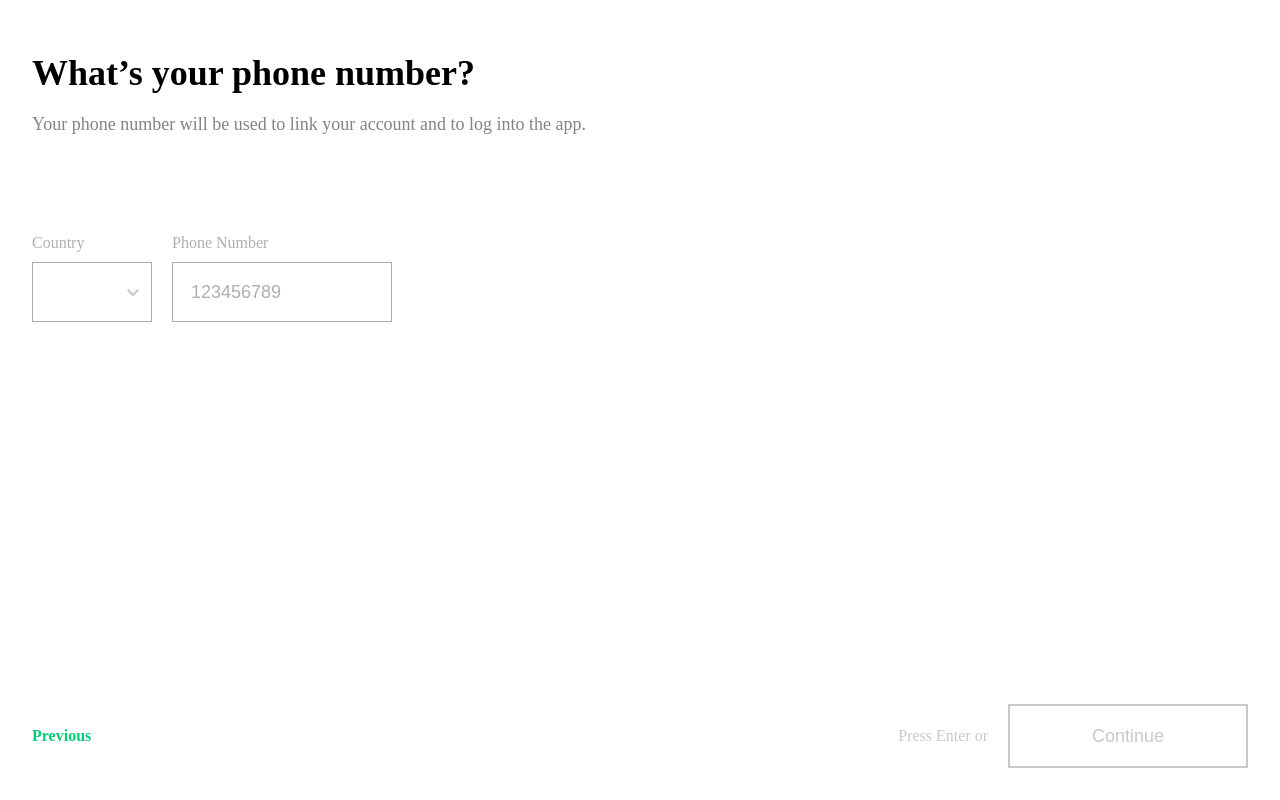
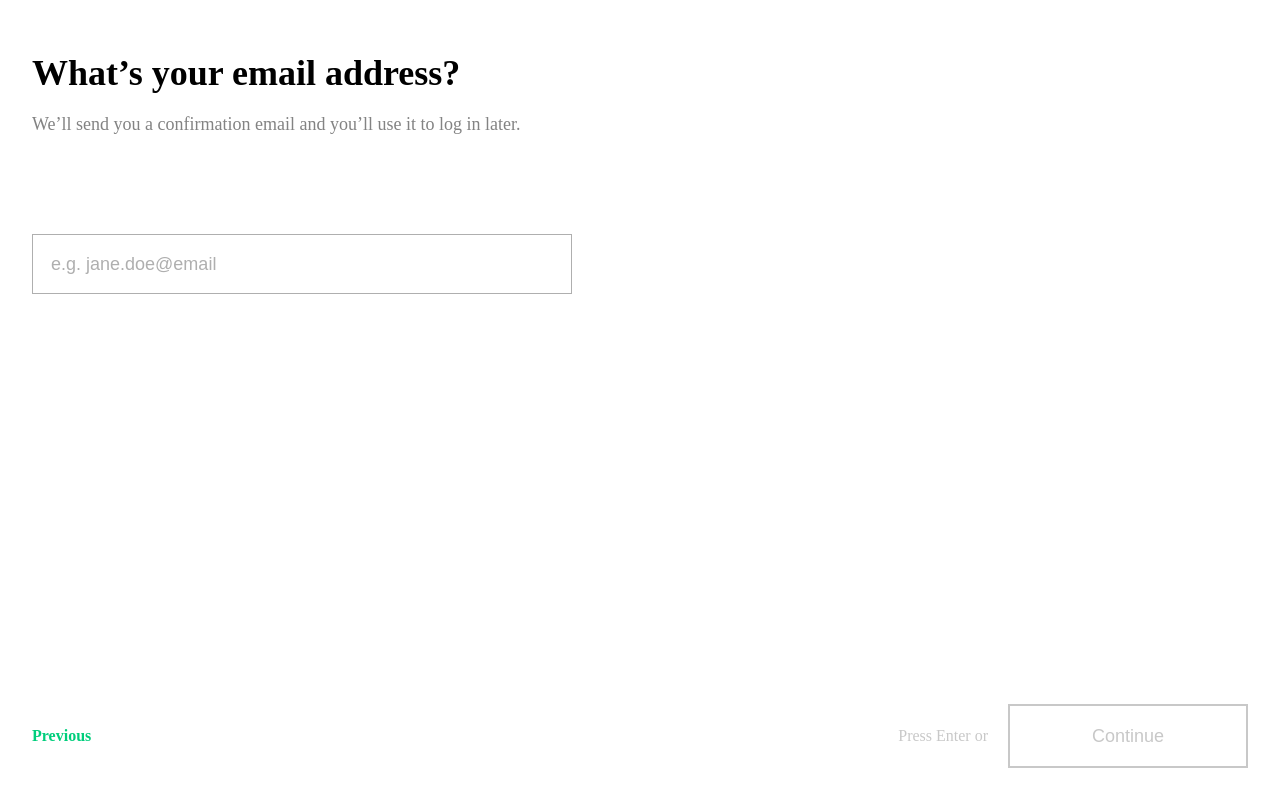
Before and after one commit to voxivoid/iban-wallet-challenge, a Next.js app: page /profile in a window 1280 px wide. Built offline with nearby package versions, Linux system fonts and the light colour scheme; a web font is replaced by a local one.

Commit message:
feat: installed redux. saving data in the store

```diff
--- a/components/Button.jsx
+++ b/components/Button.jsx
@@ -24,15 +24,10 @@ const CustomButton = styled.button`
 `;
 
 export default function Button(props) {
-  const { text, disabled } = props;
-  return <CustomButton type="button" disabled={disabled}>{ text }</CustomButton>;
+  const { text } = props;
+  return <CustomButton type="button" {...props}>{ text }</CustomButton>;
 }
 
 Button.propTypes = {
   text: PropTypes.string.isRequired,
-  disabled: PropTypes.bool,
 };
-
-Button.defaultProps = {
-  disabled: false,
-};
--- a/components/FormEmail.jsx
+++ b/components/FormEmail.jsx
@@ -11,40 +11,47 @@ const CustomInput = styled(Input)`
 `;
 
 export default class FormEmail extends React.Component {
-  constructor(props) {
-    super(props);
-
-    this.state = {
-      email: "",
-    };
+  onChangeEmail = (event) => {
+    this.setFormModel({ email: event.target.value });
   }
 
-  onChangeEmail = (event) => {
-    this.setState({ email: event.target.value }, this.validateForm);
+  setFormModel(newState) {
+    const { model, setFormModel } = this.props;
+
+    setFormModel(Object.assign({}, model, newState), this.validate);
   }
 
   isEmailValid = () => {
-    const { email } = this.state;
-    return emailValidator.validate(email);
+    const { model } = this.props;
+    return emailValidator.validate(model.email);
   }
 
-
-  validateForm = () => {
-    const { setFormValidState } = this.props;
-    setFormValidState(this.isEmailValid());
-  }
+  validate = () => this.isEmailValid()
 
   render() {
-    const { email } = this.state;
+    const { model } = this.props;
 
     return (
       <Form title="What’s your email address?" subTitle="We’ll send you a confirmation email and you’ll use it to log in later.">
-        <CustomInput type="text" placeholder="e.g. jane.doe@email" value={email} onChange={this.onChangeEmail} isValid={this.isEmailValid()} />
+        <CustomInput
+          type="text"
+          placeholder="e.g. jane.doe@email"
+          value={model.email}
+          onChange={this.onChangeEmail}
+          isValid={this.isEmailValid()}
+        />
       </Form>
     );
   }
 }
 
 FormEmail.propTypes = {
-  setFormValidState: PropTypes.func.isRequired,
+  model: PropTypes.shape({
+    email: PropTypes.string.isRequired,
+  }),
+  setFormModel: PropTypes.func.isRequired,
 };
+
+FormEmail.defaultProps = {
+  model: { email: "" },
+};
--- a/components/FormPhoneNumber.jsx
+++ b/components/FormPhoneNumber.jsx
@@ -29,13 +29,11 @@ const CustomSelect = styled(Select)`
   }
 `;
 
-export default class FormEmail extends React.Component {
+export default class FormPhoneNumber extends React.Component {
   constructor(props) {
     super(props);
 
     this.state = {
-      countryCode: null,
-      phoneNumber: "",
       countryCodes: [
         {
           value: "+351",
@@ -50,42 +48,77 @@ export default class FormEmail extends React.Component {
   }
 
   onChangeCountryCode = (countryCode) => {
-    this.setState({ countryCode }, this.validateForm);
+    this.setFormModel({ countryCode });
   }
 
   onChangePhoneNumber = (event) => {
-    this.setState({ phoneNumber: event.target.value }, this.validateForm);
+    this.setFormModel({ phoneNumber: event.target.value });
+  }
+
+  setFormModel(newState) {
+    const { model, setFormModel } = this.props;
+
+    setFormModel(Object.assign({}, model, newState), this.validate);
   }
 
   isPhoneNumberValid = () => {
-    const { phoneNumber } = this.state;
-    return phoneNumber.length === 9;
+    const { model } = this.props;
+    return model.phoneNumber.length >= 9;
   }
 
   isCountryCodeValid = () => {
-    const { countryCode } = this.state;
-    return !!countryCode;
+    const { model } = this.props;
+    return !!model.countryCode.value;
   }
 
-  validateForm = () => {
-    const { setFormValidState } = this.props;
-    setFormValidState(this.isPhoneNumberValid() && this.isCountryCodeValid());
-  }
+  validate = () => this.isPhoneNumberValid() && this.isCountryCodeValid()
 
   render() {
-    const { phoneNumber, countryCode, countryCodes } = this.state;
+    const { model } = this.props;
+    const { countryCodes } = this.state;
 
     return (
       <Form title="What’s your phone number?" subTitle="Your phone number will be used to link your account and to log into the app.">
         <CustomRow>
-          <CustomSelect instanceId="countryCode" label="Country" value={countryCode} options={countryCodes} onChange={this.onChangeCountryCode} isValid={this.isCountryCodeValid()} />
-          <CustomInput label="Phone Number" type="text" placeholder="123456789" value={phoneNumber} onChange={this.onChangePhoneNumber} isValid={this.isPhoneNumberValid()} />
+          <CustomSelect
+            instanceId="countryCode"
+            label="Country"
+            value={model.countryCode}
+            options={countryCodes}
+            onChange={this.onChangeCountryCode}
+            isValid={this.isCountryCodeValid()}
+          />
+          <CustomInput
+            label="Phone Number"
+            type="text"
+            placeholder="123456789"
+            value={model.phoneNumber}
+            onChange={this.onChangePhoneNumber}
+            isValid={this.isPhoneNumberValid()}
+          />
         </CustomRow>
       </Form>
     );
   }
 }
 
-FormEmail.propTypes = {
-  setFormValidState: PropTypes.func.isRequired,
+FormPhoneNumber.propTypes = {
+  model: PropTypes.shape({
+    countryCode: PropTypes.shape({
+      value: PropTypes.string.isRequired,
+      label: PropTypes.string.isRequired,
+    }),
+    phoneNumber: PropTypes.string.isRequired,
+  }),
+  setFormModel: PropTypes.func.isRequired,
 };
+
+FormPhoneNumber.defaultProps = {
+  model: {
+    countryCode: {
+      value: "",
+      label: "",
+    },
+    phoneNumber: "",
+  },
+};
--- a/components/NavigationButtons.jsx
+++ b/components/NavigationButtons.jsx
@@ -50,14 +50,14 @@ const ContinueRow = styled(Row)`
 `;
 
 export default function NavigationButtons(props) {
-  const { continueDisabled } = props;
+  const { continueDisabled, onPrevious, onContinue } = props;
 
   return (
     <Container>
-      <Previous>Previous</Previous>
+      <Previous onClick={onPrevious}>Previous</Previous>
       <ContinueRow>
         <PressEnter disabled={continueDisabled}>Press Enter or</PressEnter>
-        <Button text="Continue" disabled={continueDisabled} />
+        <Button onClick={onContinue} text="Continue" disabled={continueDisabled} />
       </ContinueRow>
     </Container>
   );
@@ -65,6 +65,8 @@ export default function NavigationButtons(props) {
 
 NavigationButtons.propTypes = {
   continueDisabled: PropTypes.bool,
+  onPrevious: PropTypes.func.isRequired,
+  onContinue: PropTypes.func.isRequired,
 };
 
 NavigationButtons.defaultProps = {
--- a/components/Select.jsx
+++ b/components/Select.jsx
@@ -59,7 +59,7 @@ const customStyles = {
     marginTop: "10px",
     color: "#838383",
     border: "1px solid #0a0f35",
-    width: window.innerWidth >= 551 ? "360px" : "100%", // eslint-disable-line no-undef
+    width: window.innerWidth >= 551 ? "360px" : "100%",
     borderRadius: "0",
   }),
 };
@@ -81,9 +81,9 @@ Select.propTypes = {
   label: PropTypes.string,
   placeholder: PropTypes.string,
   value: PropTypes.shape({
-    value: PropTypes.string,
-    label: PropTypes.string,
-  }),
+    value: PropTypes.string.isRequired,
+    label: PropTypes.string.isRequired,
+  }).isRequired,
   options: PropTypes.arrayOf(PropTypes.shape({
     value: PropTypes.string.isRequired,
     label: PropTypes.string.isRequired,
@@ -94,5 +94,4 @@ Select.propTypes = {
 Select.defaultProps = {
   label: null,
   placeholder: null,
-  value: "",
 };
--- /dev/null
+++ b/lib/with-redux-store.jsx
@@ -0,0 +1,48 @@
+import React from "react";
+import { initializeStore } from "../store";
+
+const isServer = typeof window === "undefined";
+const __NEXT_REDUX_STORE__ = "__NEXT_REDUX_STORE__";
+
+function getOrCreateStore(initialState) {
+  // Always make a new store if server, otherwise state is shared between requests
+  if (isServer) {
+    return initializeStore(initialState);
+  }
+
+  // Create store if unavailable on the client and set it on the window object
+  if (!window[__NEXT_REDUX_STORE__]) {
+    window[__NEXT_REDUX_STORE__] = initializeStore(initialState);
+  }
+  return window[__NEXT_REDUX_STORE__];
+}
+
+export default App => class AppWithRedux extends React.Component {
+  static async getInitialProps(appContext) {
+    // Get or Create the store with `undefined` as initialState
+    // This allows you to set a custom default initialState
+    const reduxStore = getOrCreateStore();
+
+    // Provide the store to getInitialProps of pages
+    appContext.ctx.reduxStore = reduxStore;
+
+    let appProps = {};
+    if (typeof App.getInitialProps === "function") {
+      appProps = await App.getInitialProps(appContext);
+    }
+
+    return {
+      ...appProps,
+      initialReduxState: reduxStore.getState(),
+    };
+  }
+
+  constructor(props) {
+    super(props);
+    this.reduxStore = getOrCreateStore(props.initialReduxState);
+  }
+
+  render() {
+    return <App {...this.props} reduxStore={this.reduxStore} />;
+  }
+};
--- a/package.json
+++ b/package.json
@@ -18,7 +18,11 @@
     "prop-types": "^15.6.2",
     "react": "^16.6.3",
     "react-dom": "^16.6.3",
+    "react-redux": "^6.0.0",
     "react-select": "^2.1.2",
+    "redux": "^4.0.1",
+    "redux-devtools-extension": "^2.13.7",
+    "redux-thunk": "^2.3.0",
     "styled-components": "^4.1.2"
   },
   "devDependencies": {
--- /dev/null
+++ b/pages/_app.jsx
@@ -0,0 +1,19 @@
+import App, { Container } from "next/app";
+import React from "react";
+import { Provider } from "react-redux";
+import withReduxStore from "../lib/with-redux-store";
+
+class MyApp extends App {
+  render() {
+    const { Component, pageProps, reduxStore } = this.props;
+    return (
+      <Container>
+        <Provider store={reduxStore}>
+          <Component {...pageProps} />
+        </Provider>
+      </Container>
+    );
+  }
+}
+
+export default withReduxStore(MyApp);
--- a/pages/profile.jsx
+++ b/pages/profile.jsx
@@ -1,5 +1,8 @@
 import React from "react";
 import styled from "styled-components";
+import { connect } from "react-redux";
+
+import { setEmail, setCountryCode, setPhoneNumber } from "../store";
 
 import FormEmail from "../components/FormEmail";
 import FormPhoneNumber from "../components/FormPhoneNumber";
@@ -15,27 +18,75 @@ const ProfileWrapper = styled.div`
   grid-gap: 20px 0;
 `;
 
-export default class Profile extends React.Component {
+class Profile extends React.Component {
   constructor(props) {
     super(props);
 
     this.state = {
+      currentForm: "email",
       isFormValid: false,
+      formEmailModel: undefined,
+      formPhoneNumberModel: undefined,
     };
   }
 
-  setFormValidState = (isFormValid) => {
-    this.setState({ isFormValid });
+  onContinue = () => {
+    const { currentForm, formEmailModel, formPhoneNumberModel } = this.state;
+    const { dispatch } = this.props;
+
+    if (currentForm === "email") {
+      this.setState({ currentForm: "phoneNumber" });
+      dispatch(setEmail(formEmailModel.email));
+    }
+
+    if (currentForm === "phoneNumber") {
+      dispatch(setCountryCode(formPhoneNumberModel.countryCode.value));
+      dispatch(setPhoneNumber(formPhoneNumberModel.phoneNumber));
+    }
+  }
+
+  onPrevious = () => {
+    const { currentForm } = this.state;
+
+    if (currentForm === "phoneNumber") {
+      this.setState({ currentForm: "email" });
+    }
   }
 
   render() {
-    const { isFormValid } = this.state;
+    const {
+      currentForm,
+      isFormValid,
+      formEmailModel,
+      formPhoneNumberModel,
+    } = this.state;
+
     return (
       <ProfileWrapper>
-        <FormPhoneNumber setFormValidState={this.setFormValidState} />
-        {/* <FormEmail setFormValidState={this.setFormValidState} /> */}
-        <NavigationButtons continueDisabled={!isFormValid} />
+        {currentForm === "email"
+        && (
+        <FormEmail
+          model={formEmailModel}
+          setFormModel={(model, validate) => this.setState({ formEmailModel: model },
+            () => this.setState({ isFormValid: validate() }))}
+        />
+        )}
+        {currentForm === "phoneNumber"
+        && (
+        <FormPhoneNumber
+          model={formPhoneNumberModel}
+          setFormModel={(model, validate) => this.setState({ formPhoneNumberModel: model },
+            () => this.setState({ isFormValid: validate() }))}
+        />
+        )}
+        <NavigationButtons
+          continueDisabled={!isFormValid}
+          onPrevious={this.onPrevious}
+          onContinue={this.onContinue}
+        />
       </ProfileWrapper>
     );
   }
 }
+
+export default connect()(Profile);
--- /dev/null
+++ b/store.js
@@ -0,0 +1,43 @@
+import { createStore, applyMiddleware } from "redux";
+import { composeWithDevTools } from "redux-devtools-extension";
+import thunkMiddleware from "redux-thunk";
+
+const initialState = {
+  email: "",
+  countryCode: "",
+  phoneNumber: "",
+};
+
+export const actionTypes = {
+  SET_EMAIL: "SET_EMAIL",
+  SET_COUNTRY_CODE: "SET_COUNTRY_CODE",
+  SET_PHONE_NUMBER: "SET_PHONE_NUMBER",
+};
+
+// REDUCERS
+export const reducer = (state = initialState, action) => {
+  switch (action.type) {
+    case actionTypes.SET_EMAIL:
+      return Object.assign({}, state, {
+        email: action.email,
+      });
+    case actionTypes.SET_COUNTRY_CODE:
+      return Object.assign({}, state, {
+        countryCode: action.countryCode,
+      });
+    case actionTypes.SET_PHONE_NUMBER:
+      return Object.assign({}, state, {
+        phoneNumber: action.phoneNumber,
+      });
+    default: return state;
+  }
+};
+
+// ACTIONS
+export const setEmail = email => dispatch => dispatch({ type: actionTypes.SET_EMAIL, email });
+export const setCountryCode = countryCode => dispatch => dispatch({ type: actionTypes.SET_COUNTRY_CODE, countryCode });
+export const setPhoneNumber = phoneNumber => dispatch => dispatch({ type: actionTypes.SET_PHONE_NUMBER, phoneNumber });
+
+export function initializeStore(state = initialState) {
+  return createStore(reducer, state, composeWithDevTools(applyMiddleware(thunkMiddleware)));
+}
```
Also changed, not shown: .eslintrc.js, 1 other file (tests, documents, lock files or other folders).
